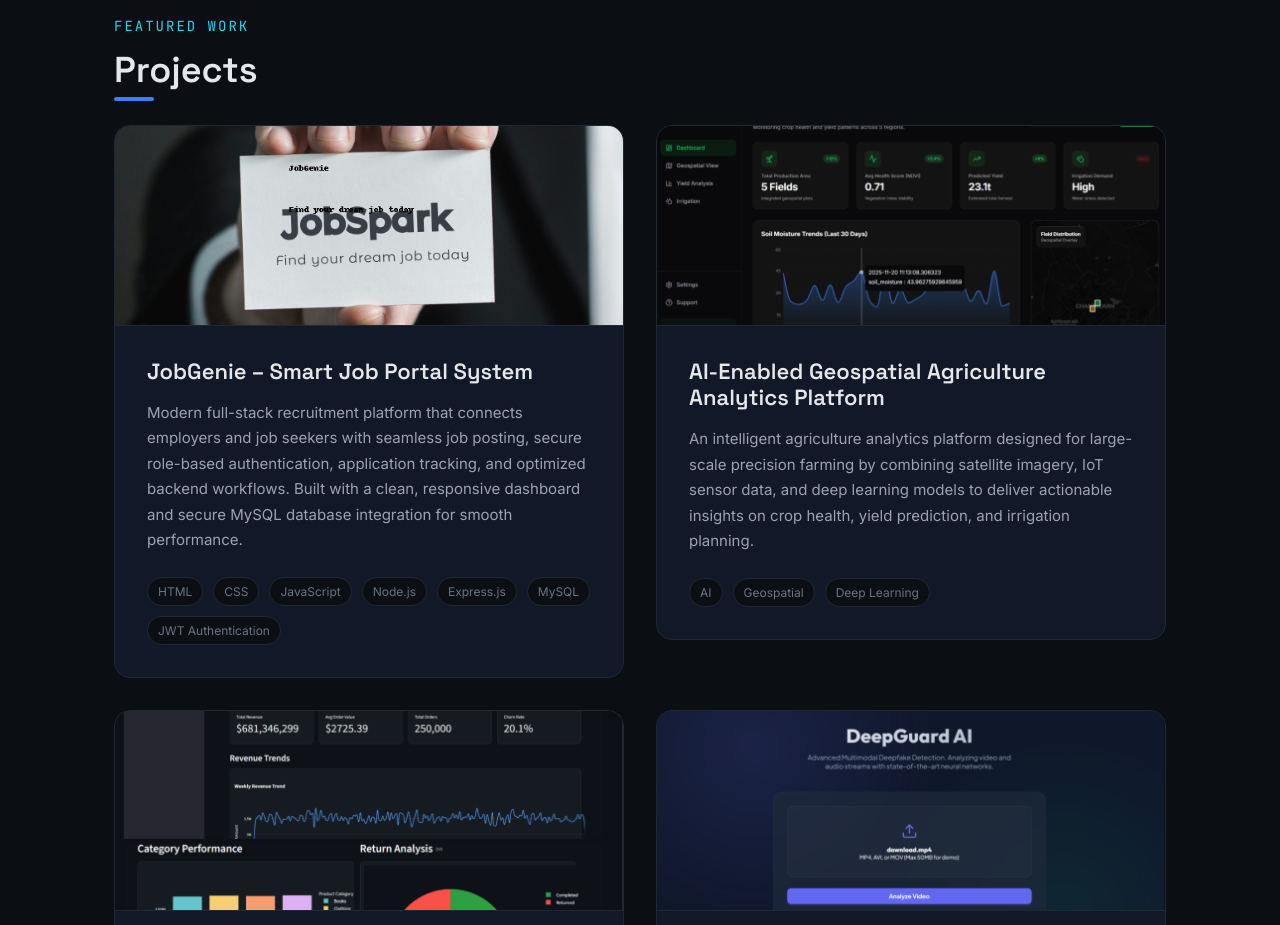
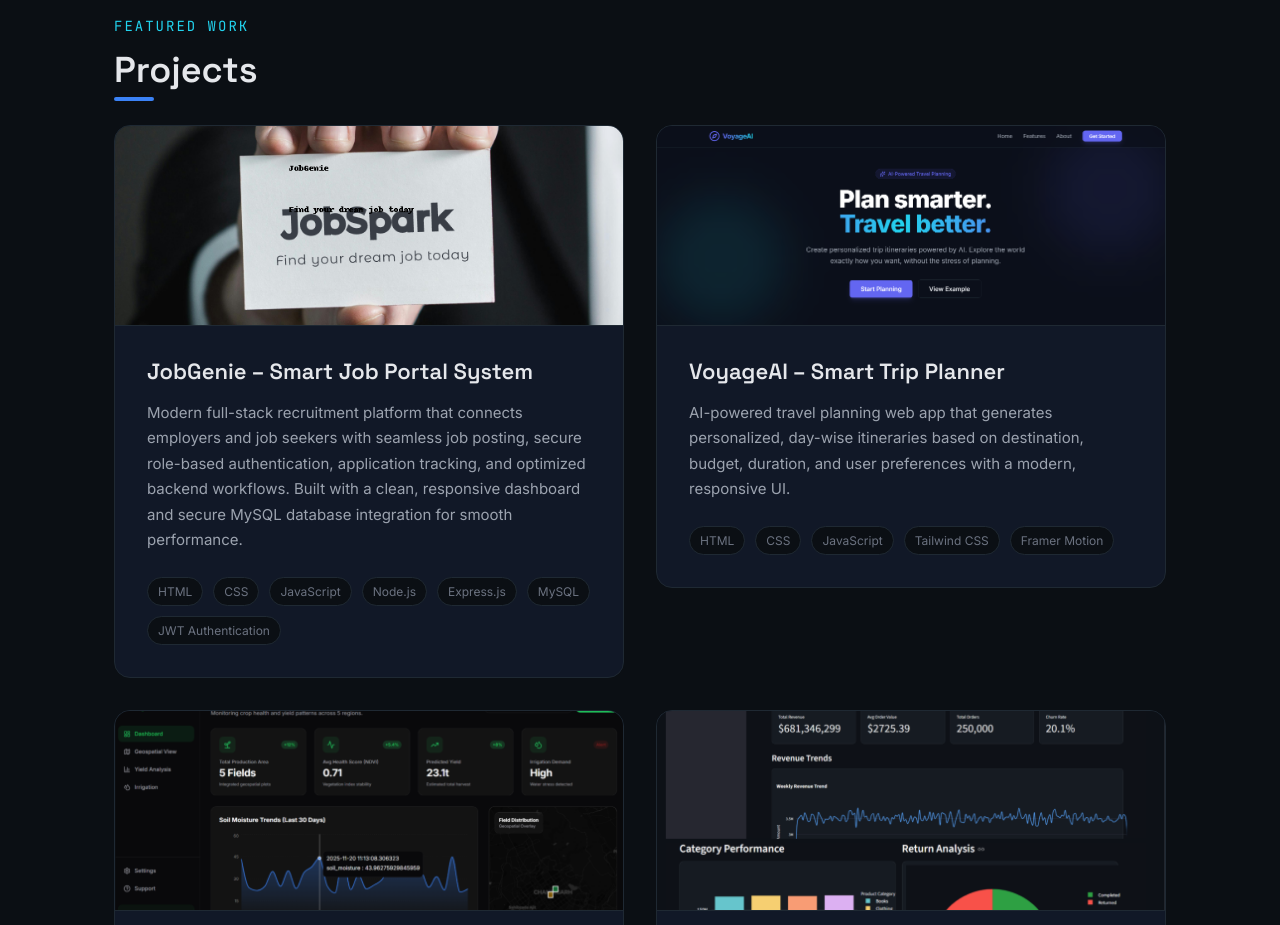
Before and after one commit to Shamim-Akhtar375/Portfolio, a website built with Vite: page index.html in a window 1280 px wide. Shown: the part 2660-3585 px from the top of the page. Built offline with nearby package versions, Linux system fonts and the light colour scheme.

Commit message:
Merged and added JobGenie and VoyageAI correctly

```diff
--- a/index.html
+++ b/index.html
@@ -8,9 +8,7 @@
     <title>Shamim Akhtar | Software Developer</title>
     <meta name="description"
         content="Portfolio of Shamim Akhtar, a Software Developer specializing in AI & Data Science. Building scalable software systems and intelligent AI-driven solutions.">
-    <!-- Deployment Trigger: 2026-03-01T16:26:00 -->
-
-    <!-- Google Fonts -->
+    <!-- Deployment Trigger: 2026-03-01T16:30:00 -->
     <link rel="preconnect" href="https://fonts.googleapis.com">
     <link rel="preconnect" href="https://fonts.gstatic.com" crossorigin>
     <link
@@ -206,6 +204,29 @@
                         </div>
                     </a>
 
+                    <!-- Project VoyageAI -->
+                    <a href="https://github.com/Shamim-Akhtar375/VoyageAI-Intelligent-Travel-Planner" target="_blank"
+                        class="project-card-link">
+                        <div class="project-card">
+                            <div class="project-image">
+                                <img src="/images/project5.png" alt="VoyageAI - Smart Trip Planner">
+                            </div>
+                            <div class="project-info">
+                                <h3 class="project-title">VoyageAI – Smart Trip Planner</h3>
+                                <p class="project-desc">AI-powered travel planning web app that generates personalized,
+                                    day-wise itineraries based on destination, budget, duration, and user preferences
+                                    with a modern, responsive UI.</p>
+                                <div class="project-tech">
+                                    <span class="tech-badge">HTML</span>
+                                    <span class="tech-badge">CSS</span>
+                                    <span class="tech-badge">JavaScript</span>
+                                    <span class="tech-badge">Tailwind CSS</span>
+                                    <span class="tech-badge">Framer Motion</span>
+                                </div>
+                            </div>
+                        </div>
+                    </a>
+
                     <!-- Project 1 -->
                     <a href="https://github.com/Shamim-Akhtar375/AI-Enabled-Geospatial-Intelligence-System-for-Large-Scale-Agricultural-Analytics"
                         target="_blank" class="project-card-link">
```
